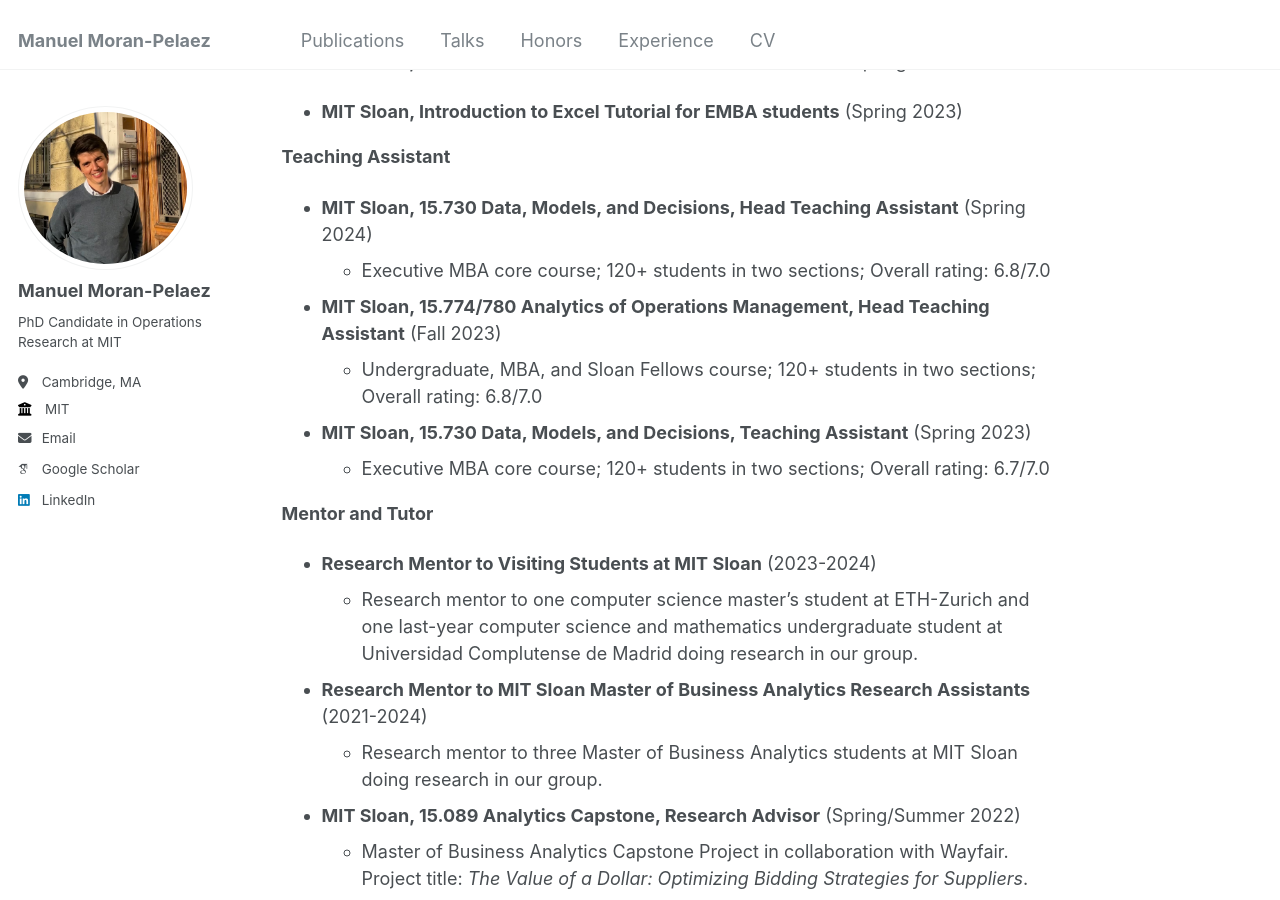
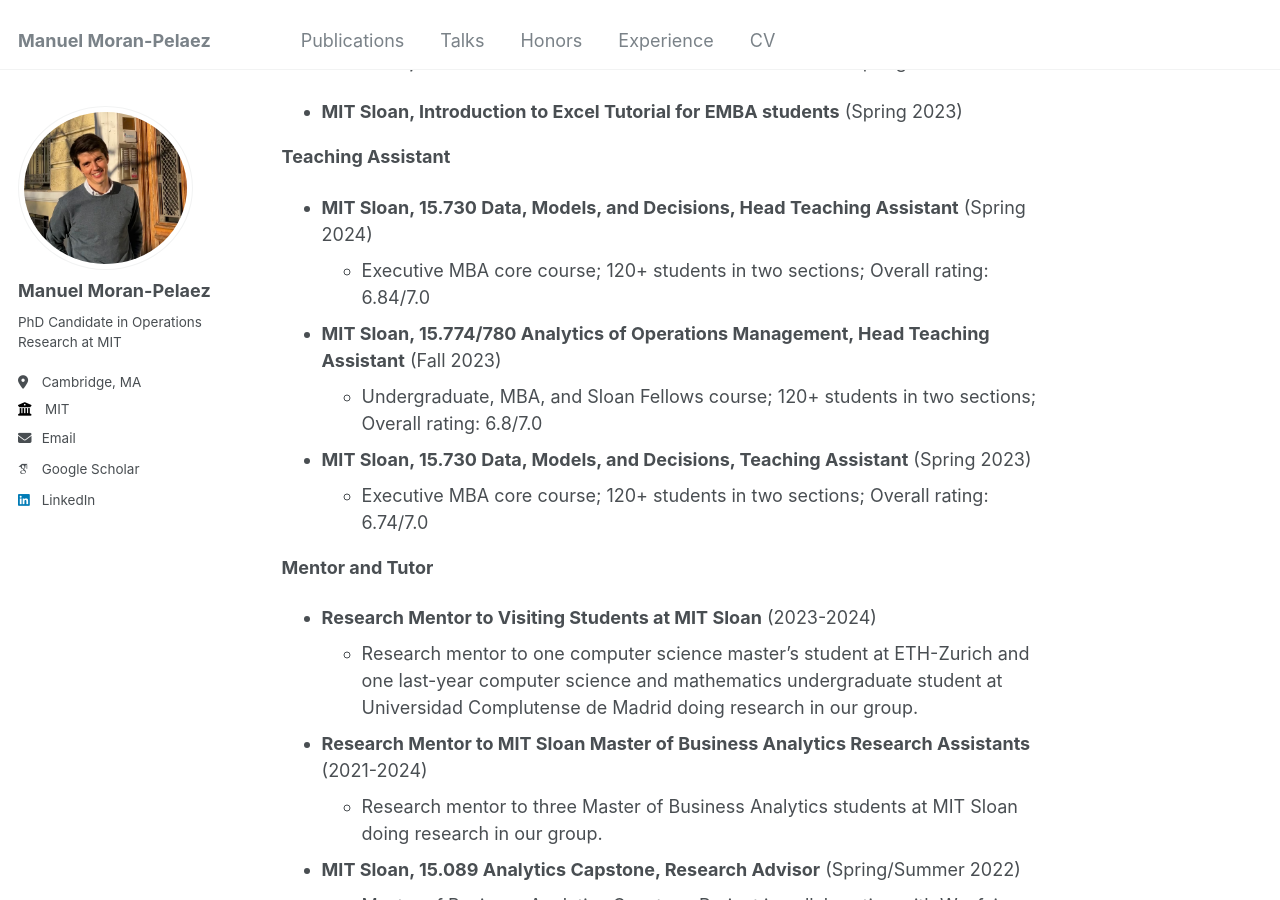
Before and after one commit to mmoranpelaez/mmoranpelaez.github.io, a Jekyll site: the page built from _pages/experience.md, in a window 1280 px wide and 900 px high, scrolled down 345 px. Built offline with Jekyll 4.4.1, drawn with Linux system fonts in a browser that asks for light colours; some web fonts are replaced.

Commit message:
Changed ratings

```diff
--- a/_pages/experience.md
+++ b/_pages/experience.md
@@ -22,13 +22,13 @@ redirect_from:
 **Teaching Assistant**
 
 - **MIT Sloan, 15.730 Data, Models, and Decisions, Head Teaching Assistant** (Spring 2024)
-  - Executive MBA core course; 120+ students in two sections; Overall rating: 6.8/7.0
+  - Executive MBA core course; 120+ students in two sections; Overall rating: 6.84/7.0
 
 - **MIT Sloan, 15.774/780 Analytics of Operations Management, Head Teaching Assistant** (Fall 2023)
   - Undergraduate, MBA, and Sloan Fellows course; 120+ students in two sections; Overall rating: 6.8/7.0
 
 - **MIT Sloan, 15.730 Data, Models, and Decisions, Teaching Assistant** (Spring 2023)
-  - Executive MBA core course; 120+ students in two sections; Overall rating: 6.7/7.0
+  - Executive MBA core course; 120+ students in two sections; Overall rating: 6.74/7.0
 
 **Mentor and Tutor**
 
```
Also changed, not shown: _pages/about.md (+2 -2 lines), 1 other file.
